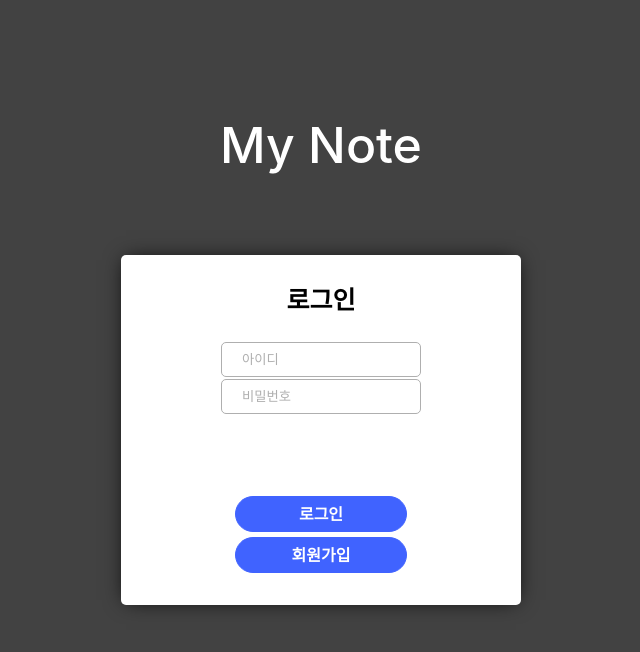
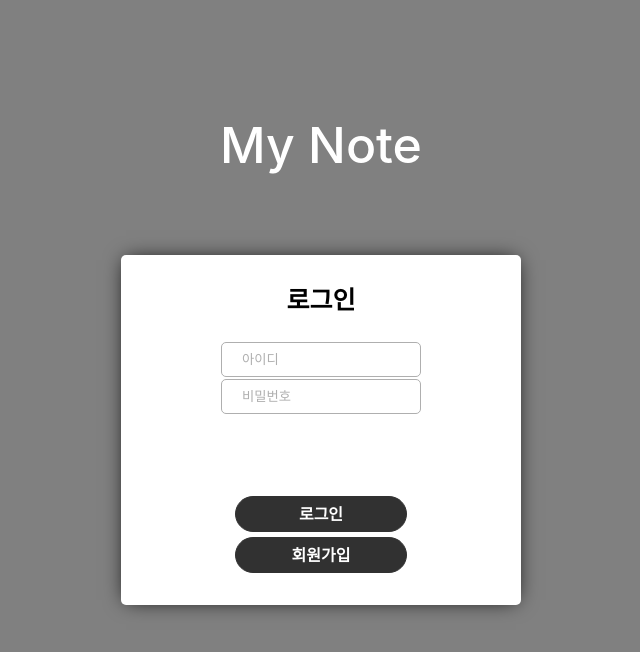
Before and after one commit to kks2139/my-note, a React (Create React App) app: page /welcome in a window 1280 px wide. Shown: the top 652 px of the page, without its empty margins (319-959 px from the left). Built offline with nearby package versions, Linux system fonts and the light colour scheme.

Commit message:
update VerticalNavi

```diff
--- a/src/App.css
+++ b/src/App.css
@@ -1,15 +1,15 @@
 :root {
   --theme-dark-1: rgb(66, 66, 66);
-  --theme-dark-2: rgb(121, 121, 121);
-  --theme-color: rgb(64, 99, 255);
-  --theme-color-hover: rgb(40, 79, 255);
-  --theme-color-active: rgb(0, 43, 236);
-  --theme-color-2: rgba(111, 138, 255, 0.897);
+  --theme-dark-2: rgb(128, 128, 128);
+  --theme-color: rgb(49, 49, 49);
+  --theme-color-hover: rgb(0, 0, 0);
+  --theme-color-active: rgb(73, 73, 73);
+  --theme-color-2: rgb(111, 197, 255);
   --theme-color-3: rgb(67, 186, 255);
   --theme-warn : rgba(255, 70, 64, 0.76);
   --inactive-color : rgb(175, 175, 175);
-  --theme-shadow : 0px 0px 7px -2px black;
-  --theme-shadow-2 : 0px 3px 7px -1px black;
+  --theme-shadow : 0px 0px 10px -1px black;
+  --theme-shadow-2 : 0px 1px 20px 2px rgb(31, 31, 31);
   --radius: 5px;
   --radius-2: 20px;
 }
@@ -54,7 +54,7 @@ input {
 }
 
 .dark {
-  background-color: var(--theme-dark-1);
+  background-color: var(--theme-dark-2);
   color: white;
 }
 
@@ -108,7 +108,7 @@ input {
   height: 170px;
   background-color: white;
   border-radius: var(--radius);
-  box-shadow: var(--theme-shadow);
+  box-shadow: var(--theme-shadow-2);
 }
 .dialog-title {
   height: 28px;
@@ -143,7 +143,8 @@ input {
   margin: 0 2px;
 }
 
-.pusher {margin: 0 auto;}
+.push-w {margin: 0 auto;}
+.push-h {margin: auto 0;}
 
 .toast {
   position: fixed;
@@ -352,12 +353,20 @@ input {
 .loadmask > .mask-9 {animation: loading-mask 1.1s ease .9s infinite normal;}
 .loadmask > .mask-10 {animation: loading-mask 1.1s ease 1s infinite normal;}
 
+.main-box {
+  overflow: hidden;
+}
+
 .vertical-navi {
   height: 100vh;
   width: 200px;
   box-shadow: var(--theme-shadow);
   background-color: rgb(155, 155, 155);
-
+}
+.vertical-navi-cont {
+  height: 100%;
+  display: flex;
+  flex-direction: column;
 }
 
 .noteList-box {
@@ -366,15 +375,16 @@ input {
 .noteLabel-box {
   position: relative;
   background-color: rgb(97, 97, 97);
+  /* border-left: 10px solid; */
   height: 35px;
   text-align: left;
   font-weight: bold;
   font-size: 15px;
   line-height: 35px;
   margin: 0 0 5px 0;
-  transition: font-size .3s;
   padding-left: 10px;
   border-radius: var(--radius);
+  transition: background-color .2s, font-size .2s, top -1s, left -1s;
 }
 .noteLabel-box:hover {
   cursor: pointer;
@@ -382,9 +392,32 @@ input {
 }
 .noteLabel-box:active {
   z-index: 5;
-  opacity: .8;
-  transform: scale(1.1);
+  opacity: .7;
+  transform: scale(0.9);
+}
+.noteLabel-selected {
+
 }
 .covered {
-  background-color: rgb(255, 180, 180);
+  background-color: white;
+  color: black;
 }
+
+.navi-footer {
+  position: relative;
+  display: flex;
+}
+.navi-footer > div {
+  width: 100%;
+  /* border: 1px solid white; */
+  padding: 10px 0;
+  text-align: center;
+  font-weight: bold;
+  background-color: black;
+  transition: background-color .2s, color .2s;
+}
+.navi-footer > div:hover {
+  cursor: pointer;
+  background-color: white;
+  color: black;
+}
--- a/src/App.tsx
+++ b/src/App.tsx
@@ -30,7 +30,7 @@ function App({history}: RouteComponentProps) {
     history.push('/');
   }
 
-  // 글로벌 이벤트 판별
+  // element 이벤트 판별
   useEffect(()=>{
     document.body.onclick = (e: MouseEvent): void=>{
       const dropDown: NodeListOf<Element> = document.querySelectorAll('div.drop-list');
--- a/src/components/NoteLabel.tsx
+++ b/src/components/NoteLabel.tsx
@@ -4,12 +4,13 @@ interface noteLabelProps {
     noteId: string;
     noteName: string;
     order: string;
+    color: string;
     hasChanged: (val1: string, val2: string)=>void;
 }
 
 type eType = React.MouseEvent<HTMLDivElement>;
 
-function NoteLabel({noteId, noteName, order, hasChanged}: noteLabelProps){
+function NoteLabel({noteId, noteName, order, color, hasChanged}: noteLabelProps){
     const prePos = useRef({x : 0, y : 0});
     const isDown = useRef(false);
     const divRef = useRef<HTMLDivElement | null>(null);
@@ -24,6 +25,9 @@ function NoteLabel({noteId, noteName, order, hasChanged}: noteLabelProps){
 
     const onMouseMove = (e: eType)=>{
         traceMouse(e);
+        if(isMouseOut(e)){
+            moveEnd();
+        }
     }
 
     const onMouseLeave = (e: eType)=>{
@@ -64,8 +68,8 @@ function NoteLabel({noteId, noteName, order, hasChanged}: noteLabelProps){
 
     // 포인터가 브라우저 창 밖으로 나갔을때
     const isMouseOut = (e: eType): boolean=>{
-        const [x, y] = [e.pageX, e.pageY];
-        return x <=0 || y <= 0 ? true : false;
+        const [x, y, winX, winY] = [e.pageX, e.pageY, window.innerWidth, window.innerHeight];
+        return x <=0 || y <= 0 || winX <= x || winY <= y ? true : false;
     };
 
     const checkCollision = (e: eType)=>{
@@ -92,21 +96,23 @@ function NoteLabel({noteId, noteName, order, hasChanged}: noteLabelProps){
     const changeOrder = ()=>{
         const covered: HTMLDivElement | null = document.querySelector('div.covered');
         const el = divRef.current;
-
         if(covered){
             hasChanged(el!.dataset.id!, covered.dataset.id!);
+            covered.classList.remove('covered');
         }
     }
 
     useEffect(()=>{
+        divRef.current!.style.borderLeft = `7px solid ${color}`;
         moveEnd();
     }, []);
 
     return (
-        <div className='noteLabel-box note-sel' ref={divRef} data-id={noteId} data-ord={order} onMouseDown={onMouseDown} onMouseLeave={onMouseLeave} onMouseMove={onMouseMove} onMouseUp={onMouseUp}>
+        <div className='noteLabel-box' ref={divRef} data-id={noteId} data-ord={order} onMouseDown={onMouseDown} onMouseLeave={onMouseLeave} onMouseMove={onMouseMove} onMouseUp={onMouseUp}>
             <div>{`${noteName}`}</div>
         </div>
     );
 }
 
+
 export default NoteLabel;
--- a/src/components/NoteList.tsx
+++ b/src/components/NoteList.tsx
@@ -5,6 +5,7 @@ interface noteAttr {
     noteId: string;
     noteName: string;
     order: string;
+    color: string;
 }
 
 interface noteListProps {
--- a/src/components/Pusher.tsx
+++ b/src/components/Pusher.tsx
@@ -1,7 +1,11 @@
 import React from 'react';
 
-function Pusher(){
-    return <div className='pusher'></div>;
+interface puhserProps {
+    type?: string;
+}
+
+function Pusher({type='w'}: puhserProps){
+    return <div className={type === 'w' ? 'push-w' : 'push-h'}></div>;
 }
 
 export default Pusher;
--- a/src/components/VerticalNavi.tsx
+++ b/src/components/VerticalNavi.tsx
@@ -8,11 +8,9 @@ function VerticalNavi({children}: verticalNaviProps){
 
     return (
         <div className='vertical-navi'>
-            <div style={{height : '50px'}}></div>
-
-            contents start
 
             <div className='vertical-navi-cont'>
+                <div style={{height : '50px'}}></div>
                 {children}
             </div>
         </div>
--- a/src/pages/Main.tsx
+++ b/src/pages/Main.tsx
@@ -1,6 +1,7 @@
-import React, { useEffect, useState } from 'react';
+import React, { useEffect, useRef, useState } from 'react';
 import {RouteComponentProps} from 'react-router-dom';
-import {Button, SessionBar, VerticalNavi, NoteList} from '../components/CompLink';
+import {Button, SessionBar, VerticalNavi, NoteList, Pusher} from '../components/CompLink';
+import UT from '../util/util';
 
 function Main({history}:RouteComponentProps){
     const [info, setInfo] = useState({
@@ -8,22 +9,26 @@ function Main({history}:RouteComponentProps){
             {
                 noteId : '1',
                 noteName : '할일',
-                order : '1'
+                order : '1',
+                color :  UT.randomColor()
             },
             {
                 noteId : '2',
                 noteName : 'React',
-                order : '2'
+                order : '2',
+                color :  UT.randomColor()
             },
             {
                 noteId : '3',
                 noteName : 'Javascript',
-                order : '3'
+                order : '3',
+                color :  UT.randomColor()
             },
             {
                 noteId : '4',
                 noteName : 'Typescript',
-                order : '4'
+                order : '4',
+                color :  UT.randomColor()
             },
         ]
     });
@@ -49,10 +54,15 @@ function Main({history}:RouteComponentProps){
     }, []);
 
     return (
-        <div>
+        <div className='main-box'>
             <SessionBar></SessionBar>
             <VerticalNavi>
                 <NoteList noteList={info.noteList} onOrderChanged={onOrderChanged}></NoteList>
+                <Pusher type='h'></Pusher>
+                <div className='navi-footer'>
+                    <div>노트추가</div>
+                    <div>편집</div>
+                </div>
             </VerticalNavi>
         </div>
     );
--- a/src/util/util.ts
+++ b/src/util/util.ts
@@ -140,6 +140,19 @@ const UT = {
                 modalRoot!.removeChild(modalRoot!.firstChild);
             }
         }
+    },
+
+    rand : (n: number): number=>{ // 0 ~ n 사이의 랜덤숫자 리턴
+        if(isNaN(n)) return 0;
+        else{
+            const pos = Math.pow(10, Number(("" + n).length));
+            return Number((Math.random() * pos % n).toFixed());
+        }
+    },
+
+    randomColor : (): string=>{
+        const [r1, r2, r3] = [UT.rand(256), UT.rand(256), UT.rand(256)];
+        return `rgb(${r1}, ${r2}, ${r3})`;
     }
 }
 
```
